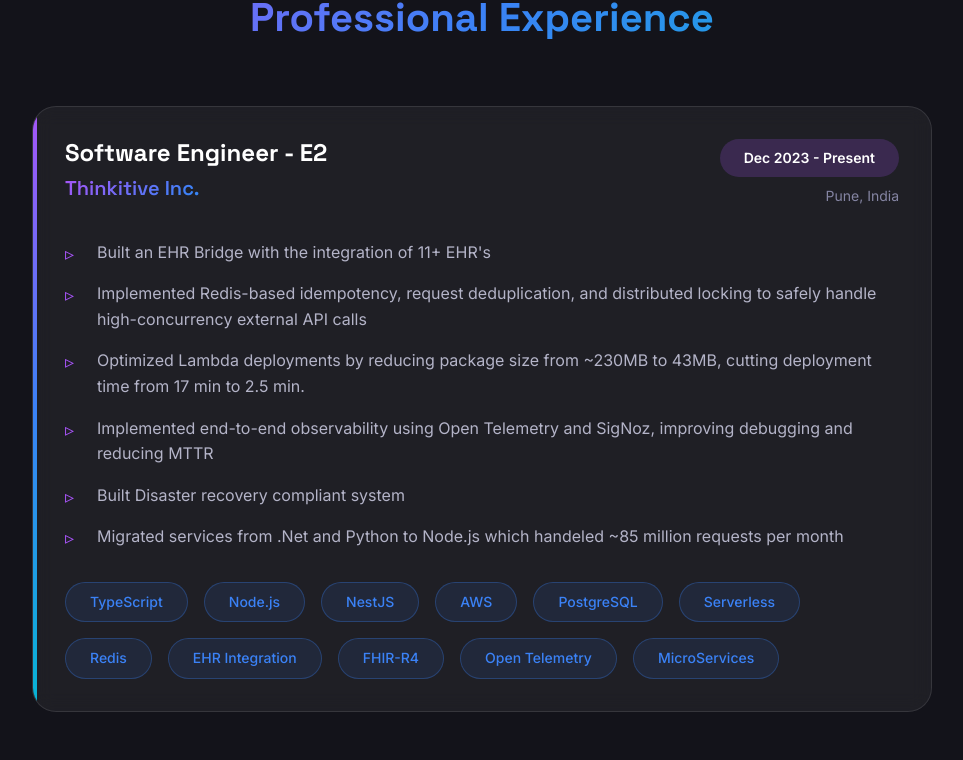
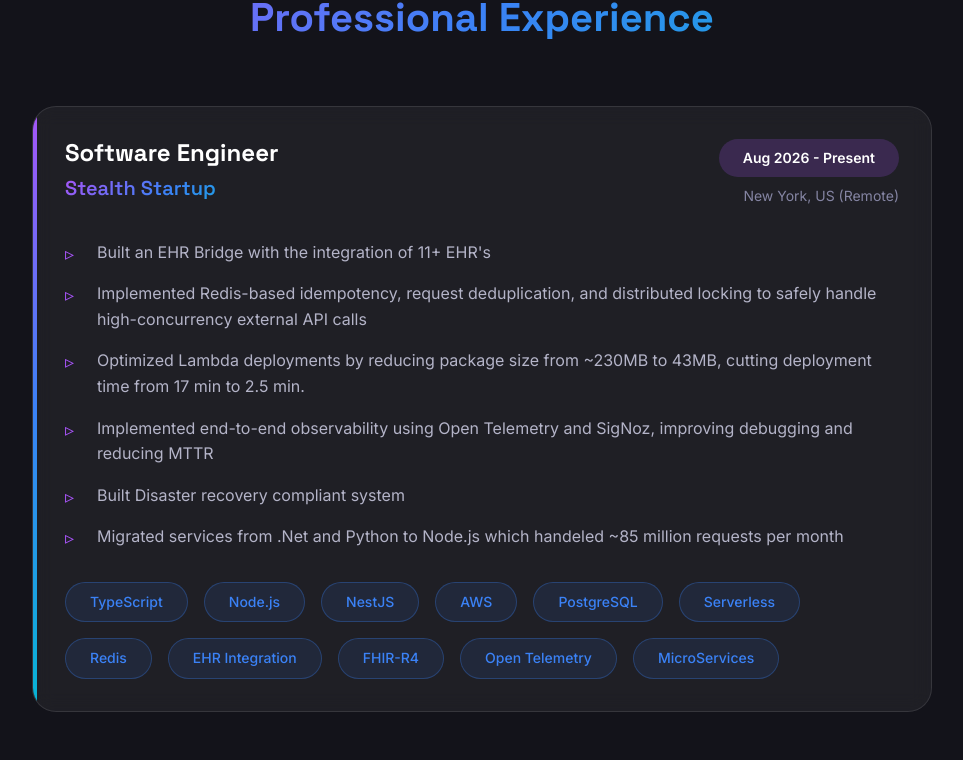
Before and after one commit to onkarsabale15/portfolio, a React (Vite) app: page / in a window 1280 px wide. Shown: the part 6103-6863 px from the top of the page, without its empty margins (158-1121 px from the left). Built offline with nearby package versions, Linux system fonts and the light colour scheme; no server answers.

Commit message:
Update Experience.tsx

```diff
--- a/src/components/Experience.tsx
+++ b/src/components/Experience.tsx
@@ -12,9 +12,24 @@
 
     const experiences: Experience[] = [
         {
+            company: 'Stealth Startup',
+            role: 'Software Engineer',
+            period: 'Aug 2026 - Present',
+            location: 'New York, US (Remote)',
+            description: [
+                "Built an EHR Bridge with the integration of 11+ EHR's",
+                'Implemented Redis-based idempotency, request deduplication, and distributed locking to safely handle high-concurrency external API calls',
+                'Optimized Lambda deployments by reducing package size from ~230MB to 43MB, cutting deployment time from 17 min to 2.5 min.',
+                'Implemented end-to-end observability using Open Telemetry and SigNoz, improving debugging and reducing MTTR',
+                'Built Disaster recovery compliant system',
+                'Migrated services from .Net and Python to Node.js which handeled ~85 million requests per month',
+            ],
+            technologies: ['TypeScript', 'Node.js', 'NestJS', 'AWS', 'PostgreSQL', 'Serverless', 'Redis', 'EHR Integration', 'FHIR-R4', 'Open Telemetry', 'MicroServices' ],
+        },
+        {
             company: 'Thinkitive Inc.',
             role: 'Software Engineer - E2',
-            period: 'Dec 2023 - Present',
+            period: 'Dec 2023 - July 2026',
             location: 'Pune, India',
             description: [
                 "Built an EHR Bridge with the integration of 11+ EHR's",
```
